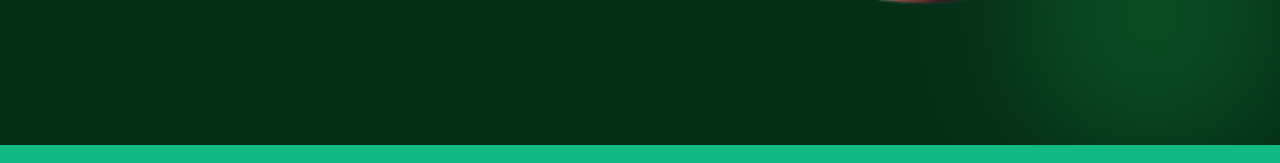
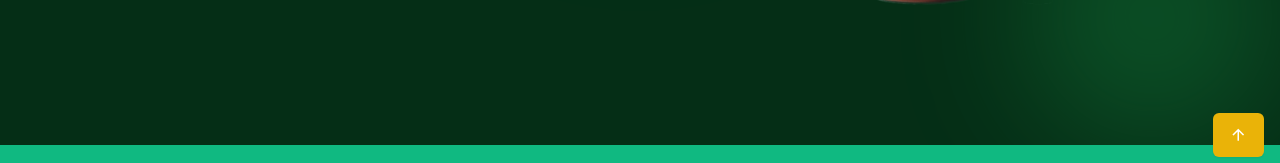
Before and after one commit to mazumdaratik/PlantWeb, a website: page src/index.html in a window 1280 px wide. Shown: the part 627-790 px from the top of the page. Drawn offline with nearby package versions, Linux system fonts and the light colour scheme.

Commit message:
Show Scroll Up task done

```diff
--- a/src/index.html
+++ b/src/index.html
@@ -550,6 +550,11 @@
   </footer>
 
   <!--------------- Scroll Up ---------->
+  <a href="#" class="fixed right-4 bottom-4 bg-yellow-500 shadow-sm inline-block
+  px-3 py-1 md:px-4 md:py-2 rounded-md text-lg z-50
+  hover:-translate-y-1 duration-300" id = "scroll-up">
+    <i class="ri-arrow-up-line"></i>
+</a>
 
   <!----------- Swiper JS ----------->
   <script src="https://cdn.jsdelivr.net/npm/swiper@11/swiper-bundle.min.js"></script>
--- a/src/input.css
+++ b/src/input.css
@@ -3,6 +3,9 @@
 @tailwind components;
 @tailwind utilities;
 
+html {
+    @apply overflow-x-hidden scroll-smooth;
+}
 body {
 
     @apply  bg-green-950 text-white font-Jost tracking-wider ;
```
Also changed, not shown: main.js (+16 -1 lines), src/output.css.
